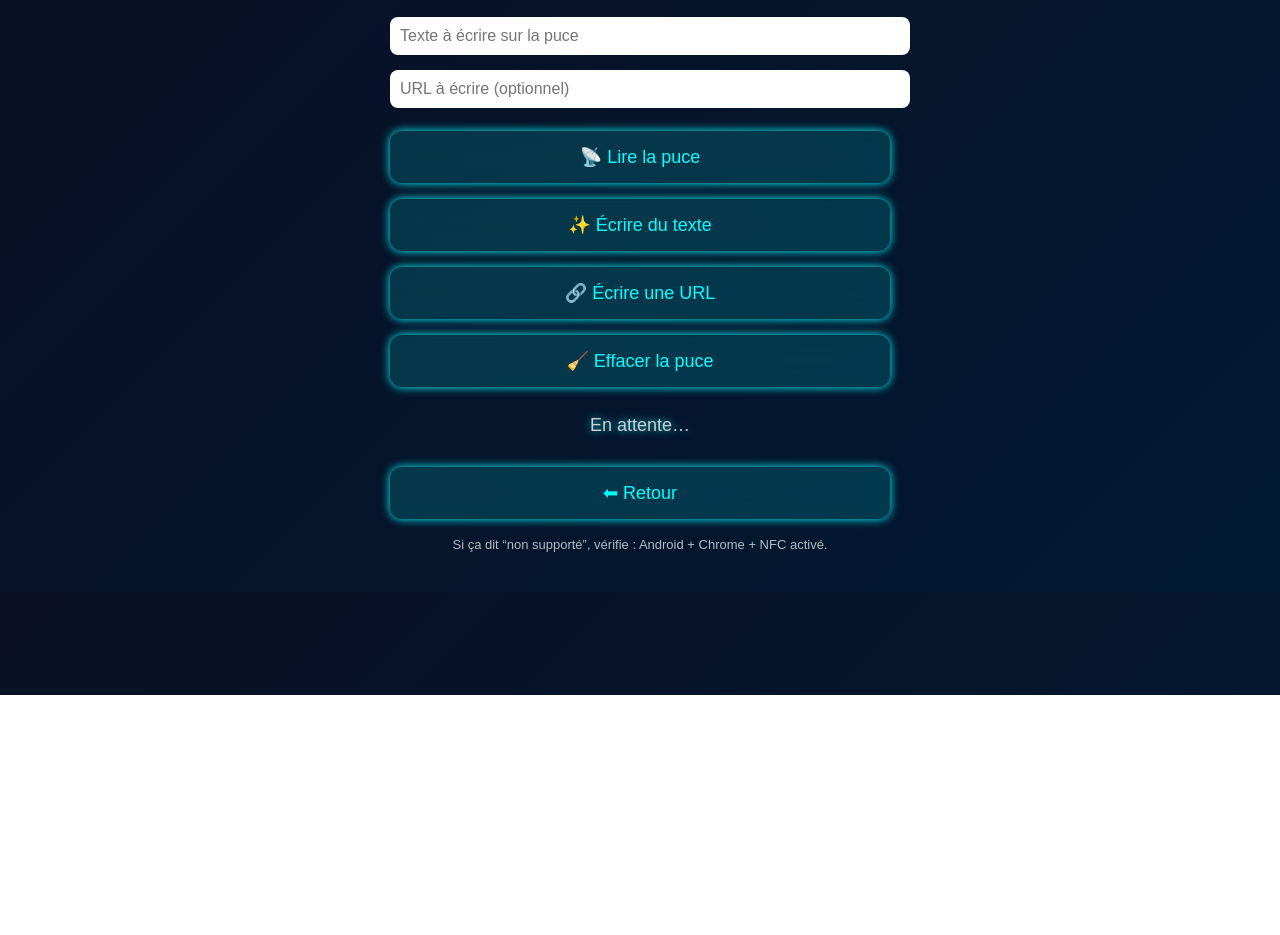
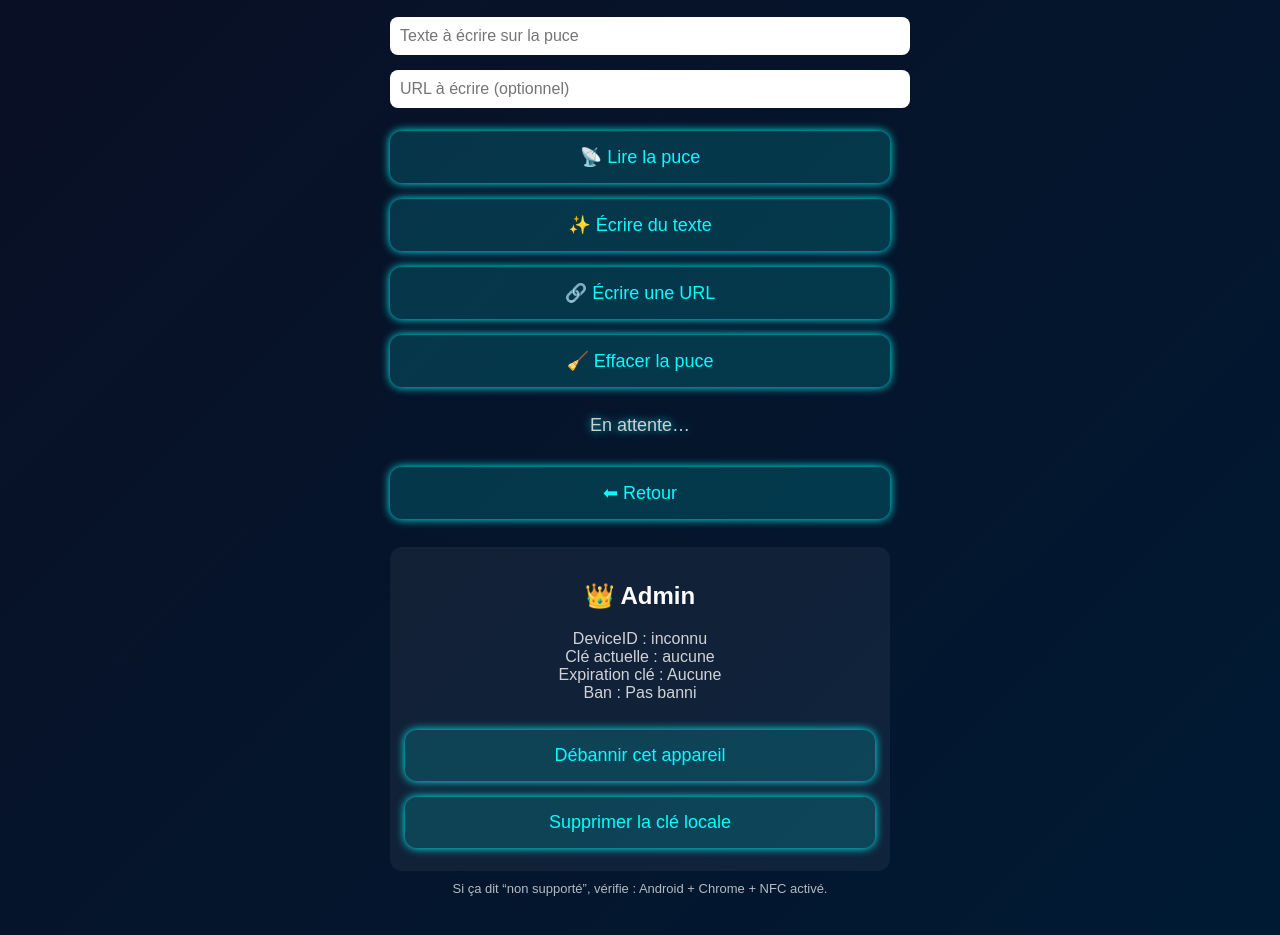
Before and after one commit to KevinDuty/nfc-reader, a website: page nfc.html in a window 1280 px wide. Shown: the part 105-1040 px from the top of the page. Before the commit the page ends 800 px from the top, so only its background shows below. Drawn offline with Linux system fonts and the light colour scheme; sample sign-in values are in the browser's storage.

Commit message:
Update nfc.html

```diff
--- a/nfc.html
+++ b/nfc.html
@@ -4,6 +4,38 @@
 <meta charset="UTF-8">
 <meta name="viewport" content="width=device-width, initial-scale=1.0">
 <title>NFC Reader</title>
+
+<script>
+// --- BAN + ACCÈS PROTÉGÉ ---
+(function() {
+  const ban = localStorage.getItem("ban_until");
+  if (ban && Number(ban) > Date.now()) {
+    window.location.href = "ban.html";
+    return;
+  }
+
+  const key = localStorage.getItem("nfc_key");
+  const exp = localStorage.getItem("nfc_exp");
+  const isAdmin = localStorage.getItem("is_admin") === "true";
+
+  // Si pas admin, on vérifie la clé
+  if (!isAdmin) {
+    if (!key) {
+      // Ban 1 mois
+      const banTime = Date.now() + 30*24*60*60*1000;
+      localStorage.setItem("ban_until", banTime);
+      window.location.href = "ban.html";
+      return;
+    }
+    if (exp !== "life" && Date.now() > Number(exp)) {
+      const banTime = Date.now() + 30*24*60*60*1000;
+      localStorage.setItem("ban_until", banTime);
+      window.location.href = "ban.html";
+      return;
+    }
+  }
+})();
+</script>
 
 <style>
 body {
@@ -37,13 +69,7 @@ p {
   border-radius: 12px;
   background: rgba(0, 255, 255, 0.15);
   color: cyan;
-  backdrop-filter: blur(10px);
   box-shadow: 0 0 10px cyan;
-  transition: 0.2s;
-}
-.btn:hover {
-  background: rgba(0, 255, 255, 0.3);
-  transform: scale(1.03);
 }
 #status {
   margin-top: 20px;
@@ -65,6 +91,13 @@ input {
   opacity: 0.7;
   margin-top: 10px;
 }
+#adminPanel {
+  margin-top: 20px;
+  padding: 15px;
+  border-radius: 12px;
+  background: rgba(255,255,255,0.05);
+  display: none;
+}
 </style>
 </head>
 <body>
@@ -85,6 +118,13 @@ input {
 
   <button class="btn" onclick="window.location.href='index.html'">⬅ Retour</button>
 
+  <div id="adminPanel">
+    <h2>👑 Admin</h2>
+    <p id="adminInfo"></p>
+    <button class="btn" onclick="clearBan()">Débannir cet appareil</button>
+    <button class="btn" onclick="resetKey()">Supprimer la clé locale</button>
+  </div>
+
   <p class="small">Si ça dit “non supporté”, vérifie : Android + Chrome + NFC activé.</p>
 </div>
 
@@ -99,6 +139,50 @@ function checkNFC() {
     return false;
   }
   return true;
+}
+
+// Affichage admin si admin
+(function() {
+  if (localStorage.getItem("is_admin") === "true") {
+    const panel = document.getElementById("adminPanel");
+    const info = document.getElementById("adminInfo");
+    const key = localStorage.getItem("nfc_key");
+    const exp = localStorage.getItem("nfc_exp");
+    const ban = localStorage.getItem("ban_until");
+    const device = localStorage.getItem("device_id");
+
+    let expText = "Aucune";
+    if (exp === "life") expText = "À vie";
+    else if (exp) {
+      const d = new Date(Number(exp));
+      expText = d.toLocaleString();
+    }
+
+    let banText = "Pas banni";
+    if (ban && Number(ban) > Date.now()) {
+      banText = "Banni jusqu'au " + new Date(Number(ban)).toLocaleString();
+    }
+
+    info.innerHTML =
+      "DeviceID : " + (device || "inconnu") + "<br>" +
+      "Clé actuelle : " + (key || "aucune") + "<br>" +
+      "Expiration clé : " + expText + "<br>" +
+      "Ban : " + banText;
+
+    panel.style.display = "block";
+  }
+})();
+
+// Admin actions
+function clearBan() {
+  localStorage.removeItem("ban_until");
+  alert("Ban supprimé pour cet appareil.");
+}
+
+function resetKey() {
+  localStorage.removeItem("nfc_key");
+  localStorage.removeItem("nfc_exp");
+  alert("Clé locale supprimée.");
 }
 
 // 📡 LIRE
@@ -182,7 +266,7 @@ async function ecrireURL() {
   }
 }
 
-// 🧹 EFFACER (écrire message vide)
+// 🧹 EFFACER
 async function effacer() {
   if (!checkNFC()) return;
 
```
